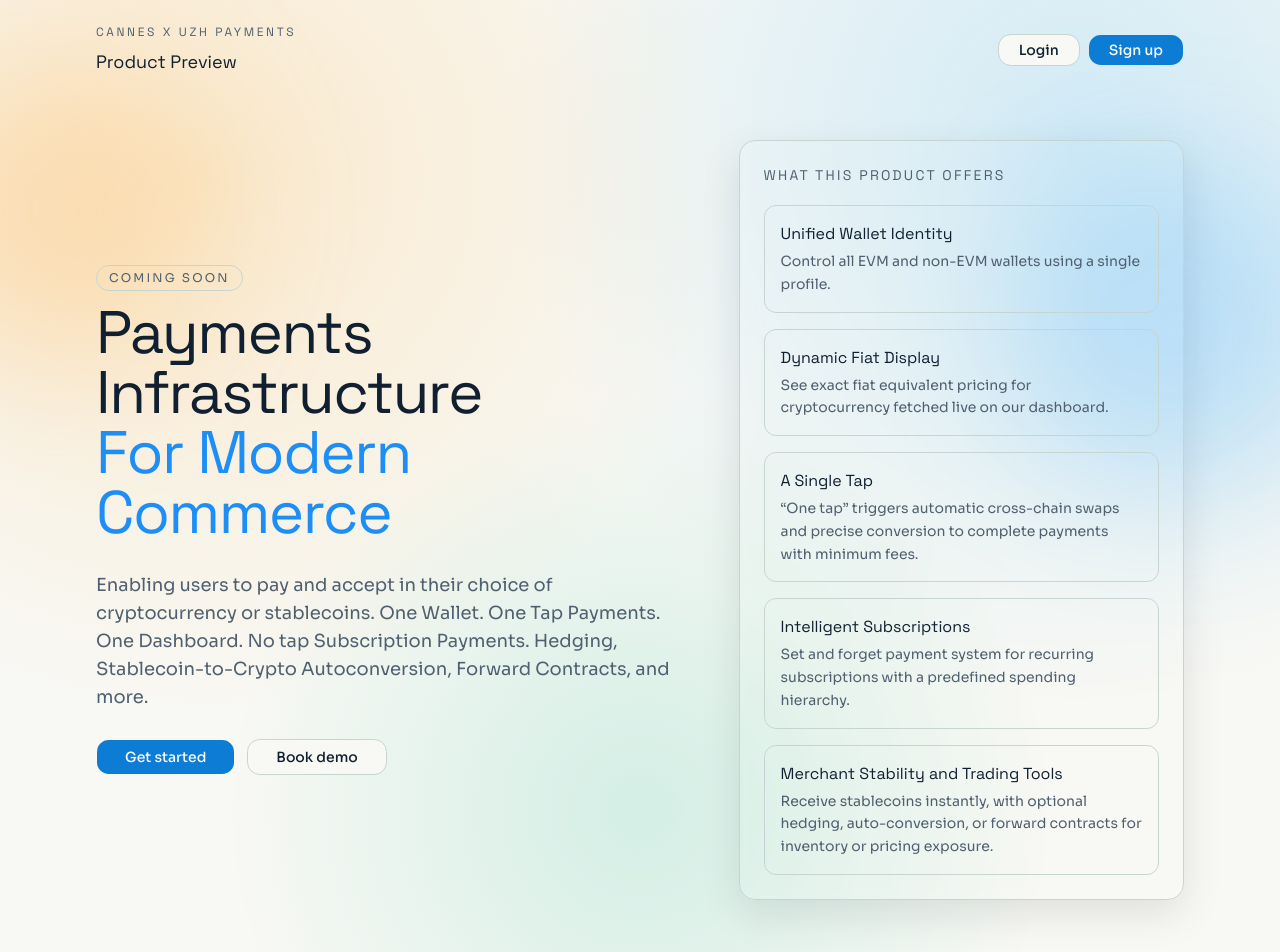
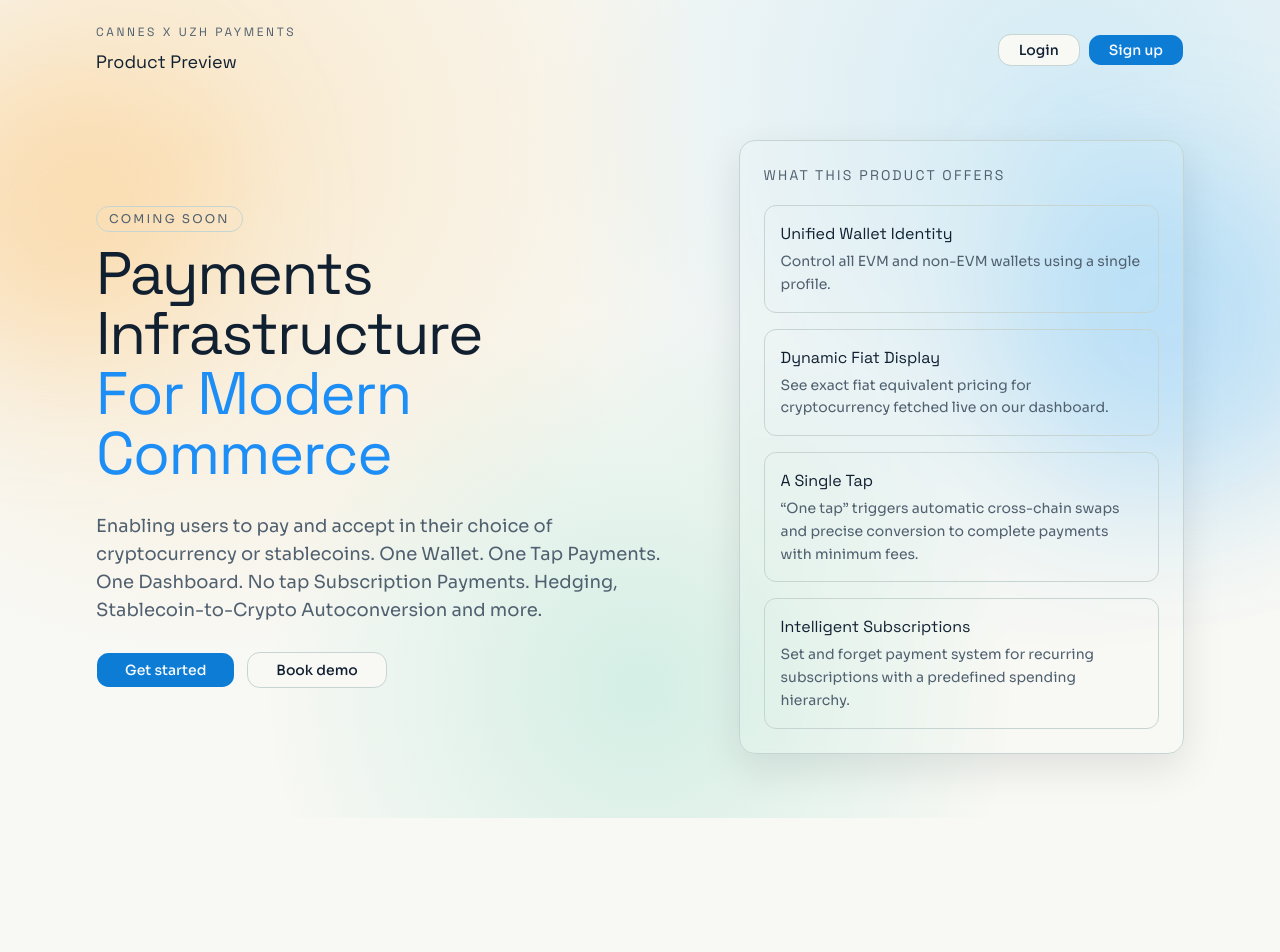
Before and after one commit to supermarine45/eth-cannes-uzh26, a React (Vite) app in the folder frontend/: page / in a window 1280 px wide. Shown: the top 952 px of the page. After the commit the page ends 818 px from the top, so only its background shows below. Built offline with nearby package versions, Linux system fonts and the light colour scheme; no server answers.

Commit message:
Remove Merchant Stability and Trading Tools section
Removed the 'Merchant Stability and Trading Tools' feature description from the list of offerings.

```diff
--- a/frontend/src/App.jsx
+++ b/frontend/src/App.jsx
@@ -24,10 +24,6 @@ const highlights = [
   {
     title: 'Intelligent Subscriptions',
     description: 'Set and forget payment system for recurring subscriptions with a predefined spending hierarchy.',
-  },
-  {
-    title: 'Merchant Stability and Trading Tools',
-    description: 'Receive stablecoins instantly, with optional hedging, auto-conversion, or forward contracts for inventory or pricing exposure.',
   }
 ]
 
@@ -235,7 +231,7 @@ export default function App() {
               </div>
 
               <p className="animate-fade-in-up animate-delay-2 max-w-xl text-base leading-relaxed text-muted-foreground sm:text-lg">
-                Enabling users to pay and accept in their choice of cryptocurrency or stablecoins. One Wallet. One Tap Payments. One Dashboard. No tap Subscription Payments. Hedging, Stablecoin-to-Crypto Autoconversion, Forward Contracts, and more.
+                Enabling users to pay and accept in their choice of cryptocurrency or stablecoins. One Wallet. One Tap Payments. One Dashboard. No tap Subscription Payments. Hedging, Stablecoin-to-Crypto Autoconversion and more.
               </p>
 
               <div className="animate-fade-in-up animate-delay-3 flex flex-wrap gap-3">
```
